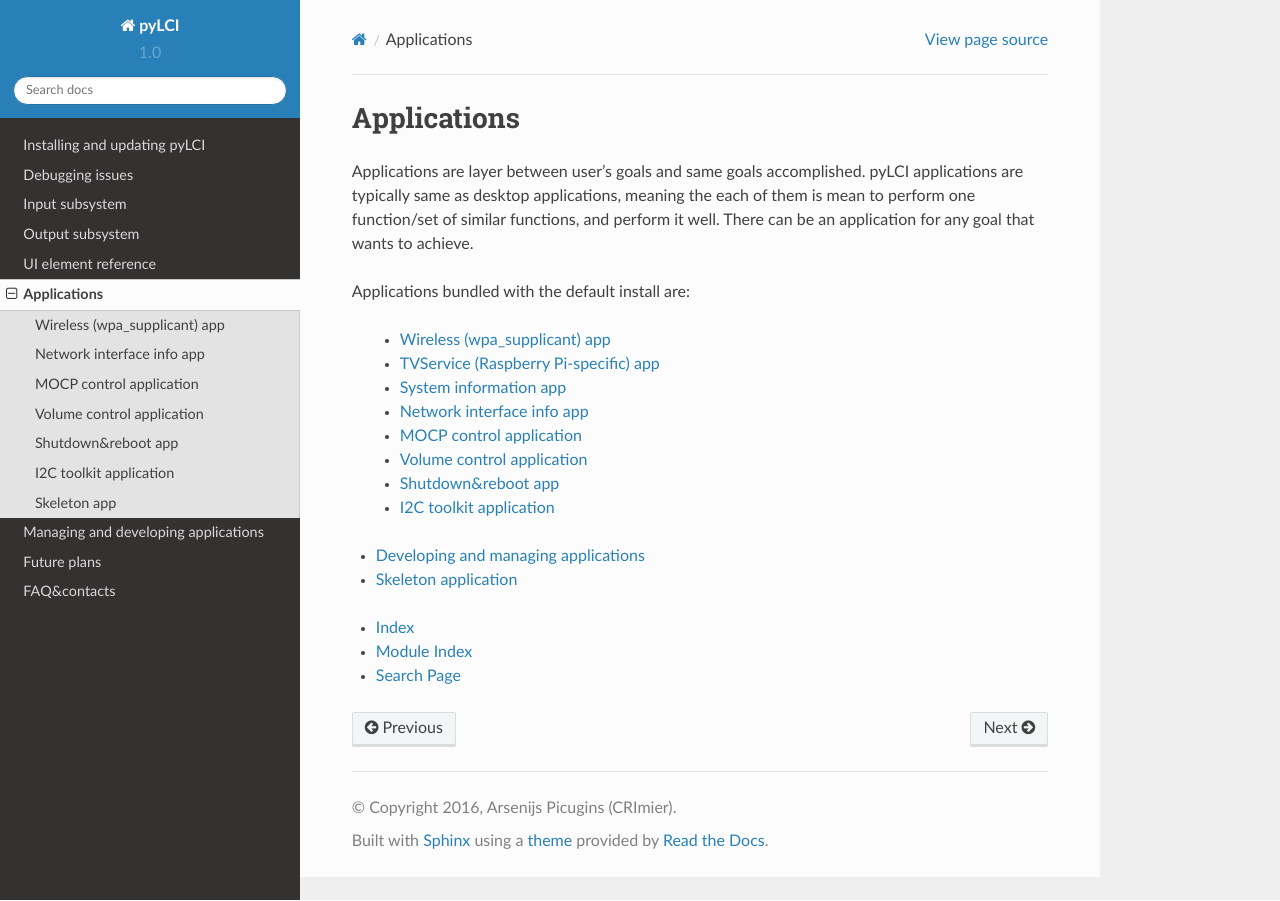
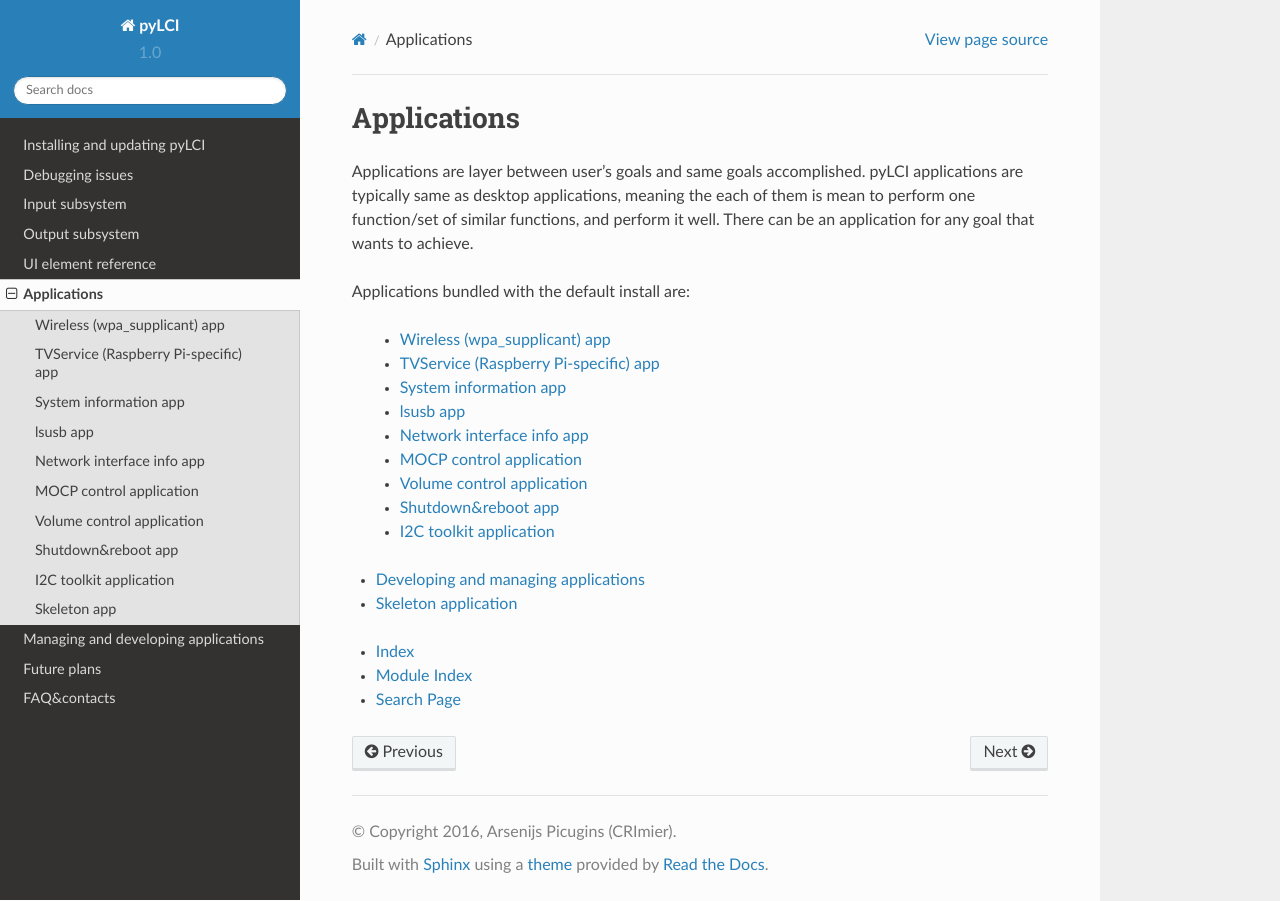
Before and after one commit to CRImier/pyLCI, a Sphinx documentation site: the page built from docs/apps.rst, in a window 1280 px wide. Built offline with Sphinx 7.4.7 and the Read the Docs theme 2.0.0, drawn with Linux system fonts in a browser that asks for light colours.

Commit message:
Modified apps.rst to reflect all changes

```diff
--- a/docs/apps.rst
+++ b/docs/apps.rst
@@ -10,6 +10,7 @@ Applications bundled with the default install are:
    * :ref:`apps_wpa_cli`
    * :ref:`apps_tvservice`
    * :ref:`apps_system_info`
+   * :ref:`apps_lsusb`
    * :ref:`apps_network`
    * :ref:`apps_mocp`
    * :ref:`apps_volume`
@@ -25,6 +26,9 @@ Applications bundled with the default install are:
    :hidden:
 
    apps/wpa_cli.rst
+   apps/tvservice.rst
+   apps/system_info.rst
+   apps/lsusb.rst
    apps/network.rst
    apps/mocp.rst
    apps/volume.rst
```
